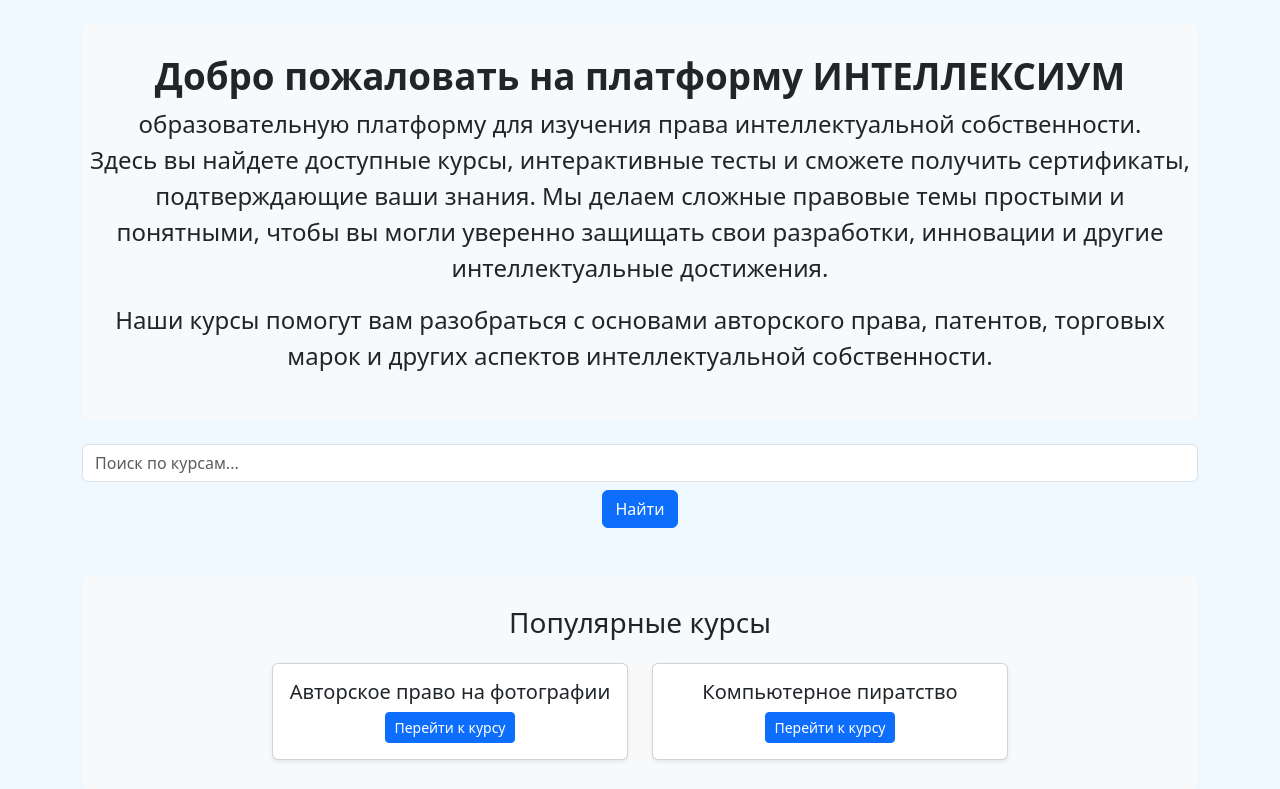
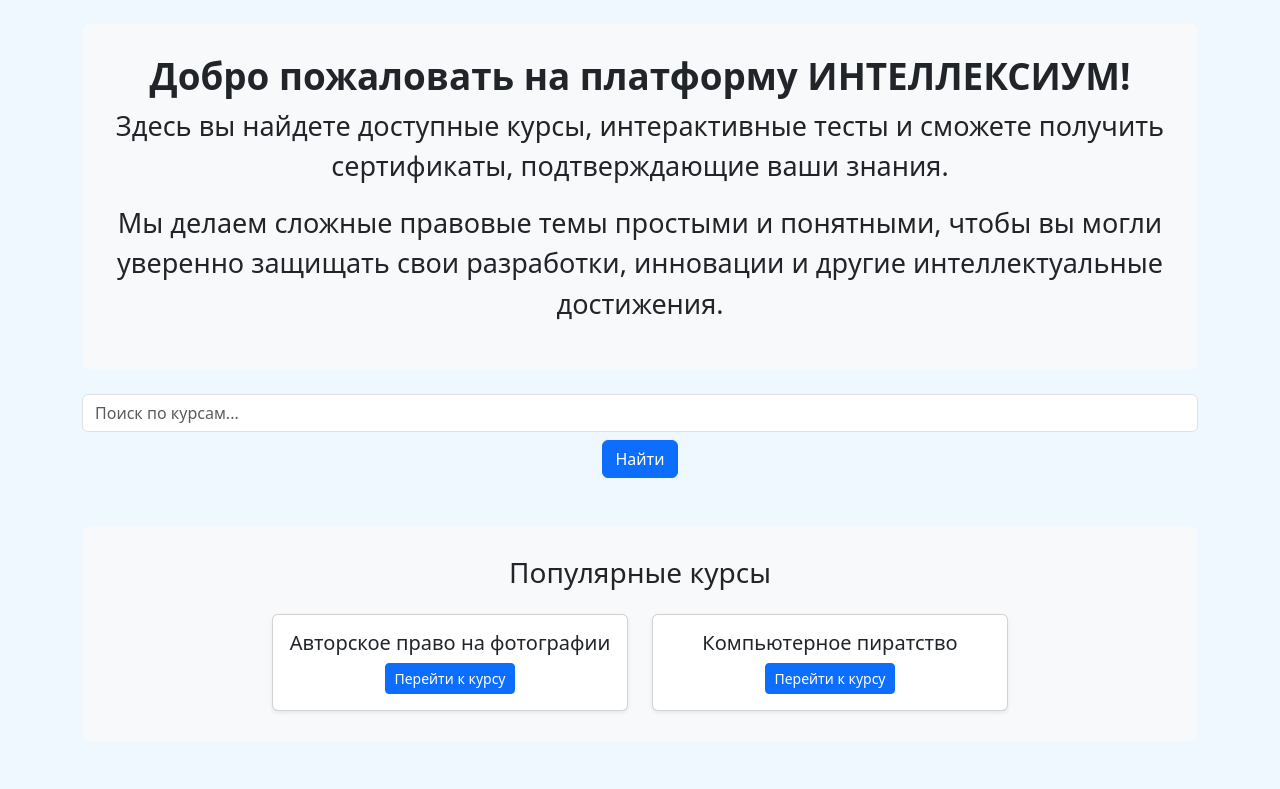
Before and after one commit to MosinFAM/consult, a Django app: template main/templates/main/home.html in a window 1280 px wide. Shown: the part 83-872 px from the top of the page. Run offline with Django 3.2, Linux system fonts and the light colour scheme; the template is opened without the code that fills it, so the values that code supplies are empty.

Commit message:
мини визуал:имя профиля и тексты

```diff
--- a/main/templates/main/base.html
+++ b/main/templates/main/base.html
@@ -87,7 +87,7 @@
         </ul>
         <div class="col-md-3 text-end large-font">
           {% if user.is_authenticated %}
-            <a href="{% url 'profile' %}" class="text-white mx-3">Профиль</a>
+            <a href="{% url 'profile' %}" class="text-white mx-3">{{user.username}}</a>
             <a href="{% url 'logout' %}" class="text-white mx-3">Выйти</a>
           {% else %}
             <a href="{% url 'register' %}" class="text-white text-margin p">Зарегистрироваться</a>
--- a/main/templates/main/home.html
+++ b/main/templates/main/home.html
@@ -9,14 +9,14 @@
 {% block content %}
 <div class="container text-center">
     <div class="section">
-        <h1 class="display-4" style="font-weight: bold; ">Добро пожаловать на платформу ИНТЕЛЛЕКСИУМ</h1>
-        <p class="lead" style="font-size: 24px;">
-            образовательную платформу для изучения права интеллектуальной собственности. </br>
+        <h1 class="display-4" style="font-weight: bold; ">Добро пожаловать на платформу ИНТЕЛЛЕКСИУМ!</h1>
+        <p class="lead" style="font-size: 27px;">
+
             Здесь вы найдете доступные курсы, интерактивные тесты и сможете получить сертификаты, подтверждающие ваши знания.
+
+        </p>
+        <p class="lead" style="font-size: 27px;">
             Мы делаем сложные правовые темы простыми и понятными, чтобы вы могли уверенно защищать свои разработки, инновации и другие интеллектуальные достижения.
-        </p>
-        <p class="lead" style="font-size: 24px;">
-            Наши курсы помогут вам разобраться с основами авторского права, патентов, торговых марок и других аспектов интеллектуальной собственности.
         </p>
     </div>
 
```
